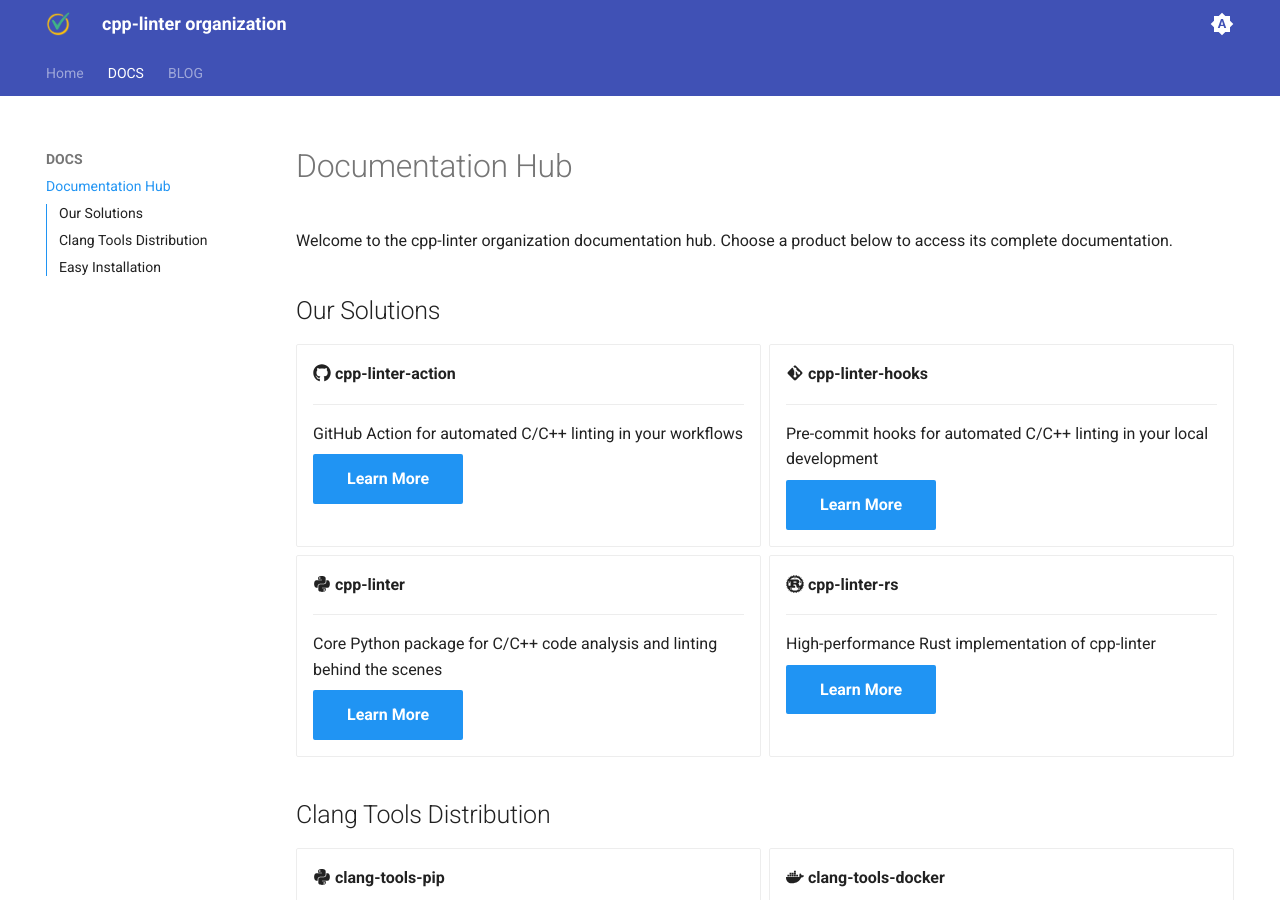
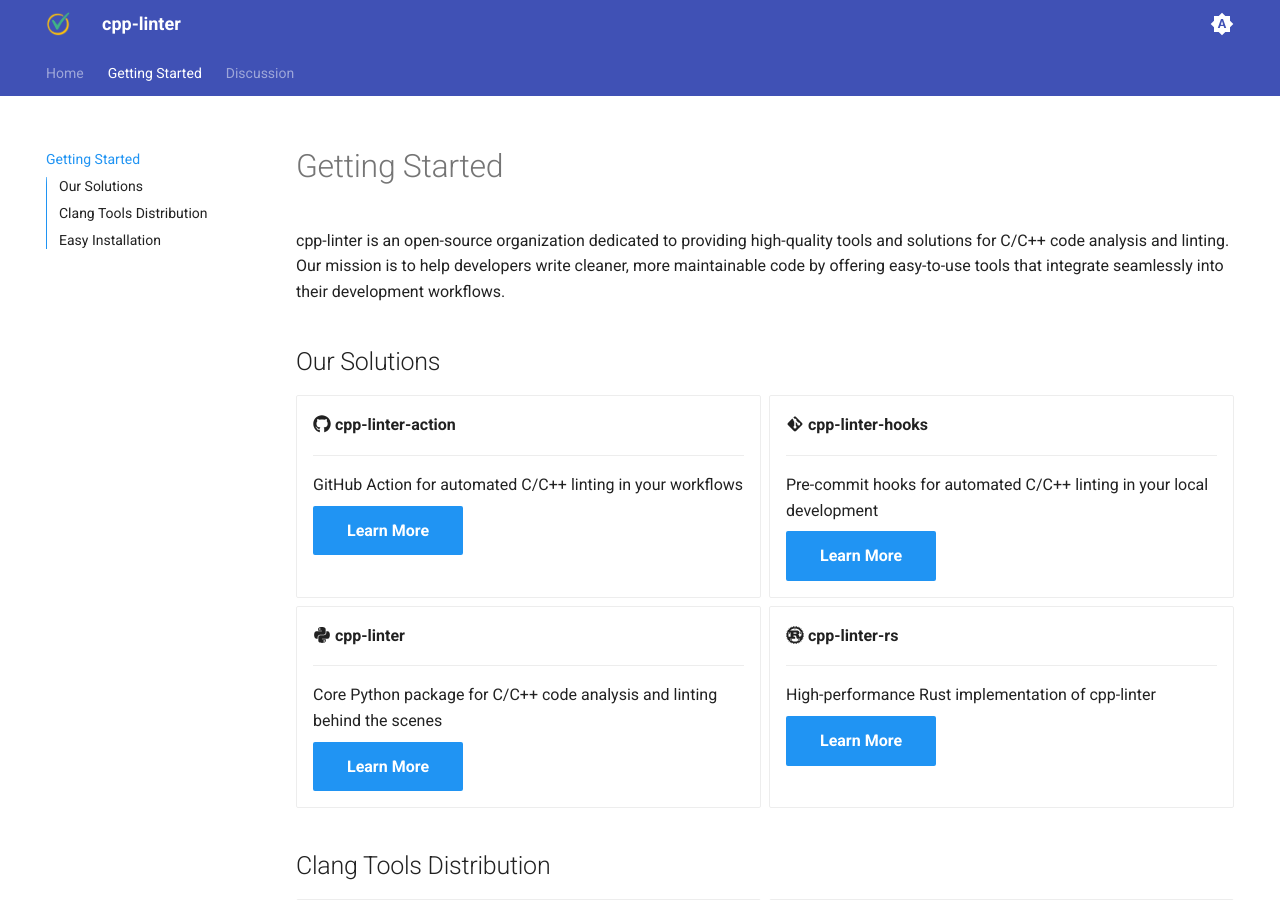
Before and after one commit to cpp-linter/cpp-linter.github.io, an MkDocs documentation site: the page built from docs/getting-started.md, in a window 1280 px wide and 900 px high. Built offline with MkDocs 1.6.1 and Material for MkDocs 9.7.7, drawn with Linux system fonts in a browser that asks for light colours.

Commit message:
chore: update per review

```diff
--- a/docs/docs/blog/index.md
+++ /dev/null
@@ -1 +0,0 @@
-# Blog
--- a/docs/docs/index.md
+++ b/docs/getting-started.md
@@ -1,6 +1,6 @@
-# Documentation Hub
+# Getting Started
 
-Welcome to the cpp-linter organization documentation hub. Choose a product below to access its complete documentation.
+cpp-linter is an open-source organization dedicated to providing high-quality tools and solutions for C/C++ code analysis and linting. Our mission is to help developers write cleaner, more maintainable code by offering easy-to-use tools that integrate seamlessly into their development workflows.
 
 ## Our Solutions
 
--- a/mkdocs.yml
+++ b/mkdocs.yml
@@ -1,13 +1,13 @@
-site_name: "cpp-linter organization"
+site_name: "cpp-linter"
 site_description: "Documentation for the cpp-linter organization."
 site_url: "https://cpp-linter.github.io/"
 
 nav:
-  - index.md
-  - DOCS:
-      - docs/index.md
-  - BLOG:
-      - blog/index.md
+  - Home: index.md
+  - Getting Started: getting-started.md
+  - Discussion: discussion.md
+  # - Blog:
+  #     - blog/index.md
 
 theme:
   name: material
@@ -53,8 +53,8 @@
   - attr_list
   - md_in_html
   - pymdownx.emoji:
-      emoji_index: !!python/name:materialx.emoji.twemoji
-      emoji_generator: !!python/name:materialx.emoji.to_svg
+      emoji_index: !!python/name:material.extensions.emoji.twemoji
+      emoji_generator: !!python/name:material.extensions.emoji.to_svg
 
 plugins:
   - blog
```
Also changed, not shown: docs/discussion.md (added, +16 -0 lines).
